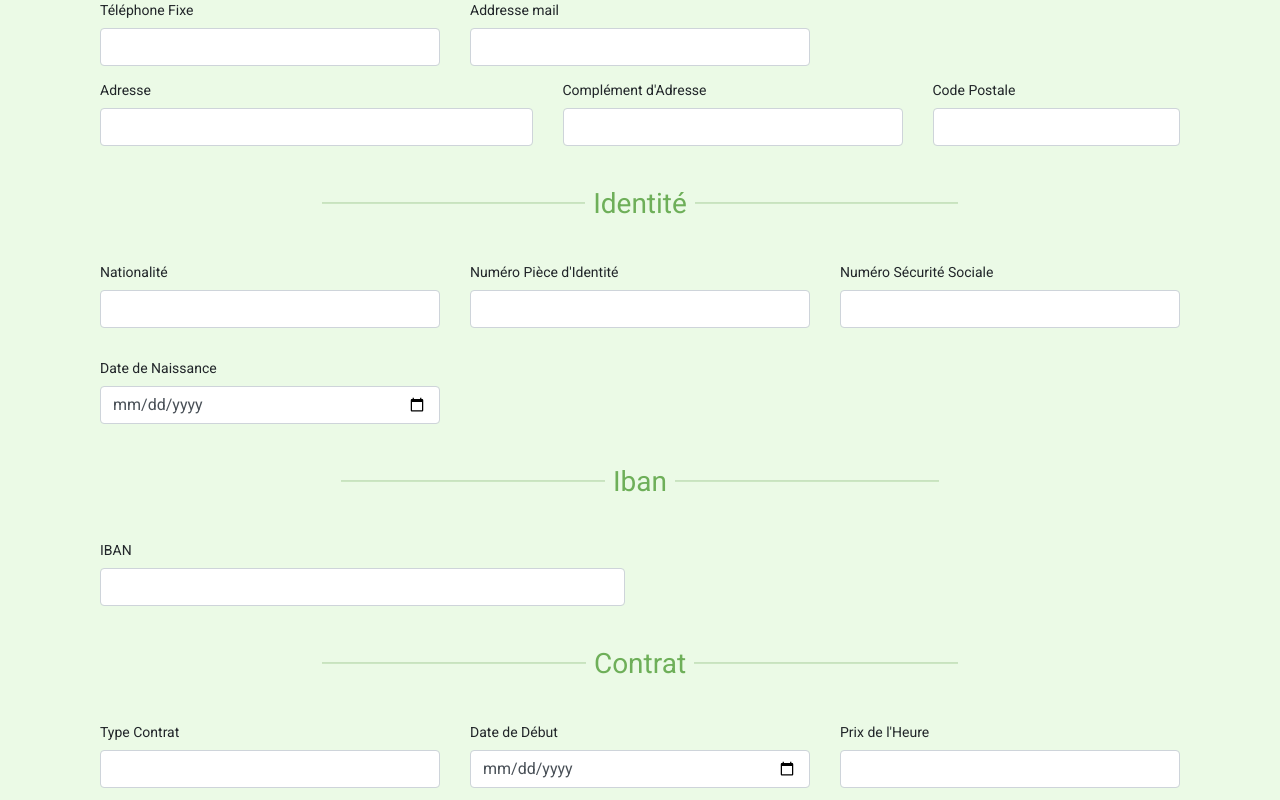
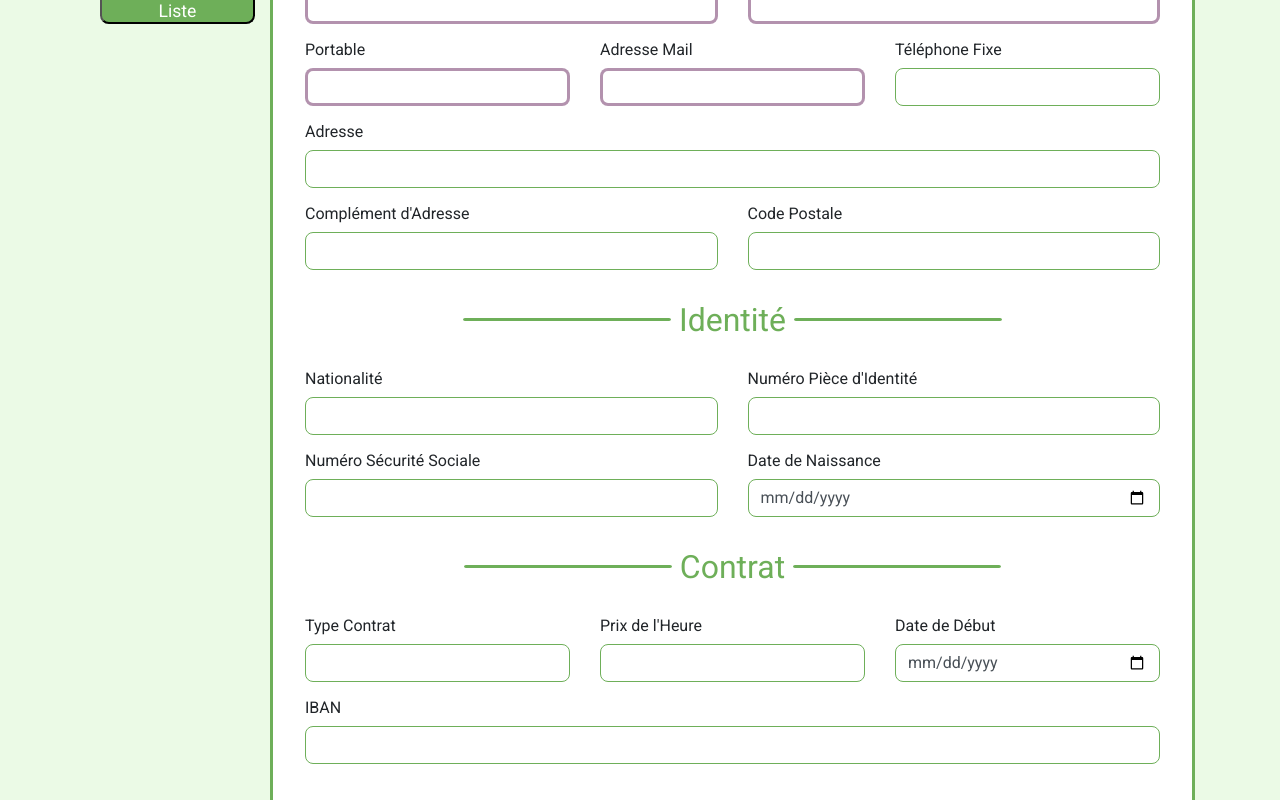
Before and after one commit to luisteixeiraprojet/front_angular, an Angular app: page /createEmployee in a window 1280 px wide. Shown: the part 360-1160 px from the top of the page. Built offline with nearby package versions, Linux system fonts and the light colour scheme.

Commit message:
css_form e funao create update employees

```diff
--- a/src/app/employee-by-id/employee-by-id.component.html
+++ b/src/app/employee-by-id/employee-by-id.component.html
@@ -1,5 +1,5 @@
 <div *ngIf="selectedEmployee" class="container ">
-  <h1 class="d-none d-md-block">{{ selectedEmployee.firstName }}</h1>
+  <h1 class="d-none d-md-block">{{ selectedEmployee.firstName}} {{ selectedEmployee.lastName}} </h1>
   <div class="d-flex flex-column flex-md-row">
   <div class="d-flex flex-row flex-md-column col-12 col-md-2 ">
 
--- a/src/app/form-new-employee/form-new-employee.component.css
+++ b/src/app/form-new-employee/form-new-employee.component.css
@@ -1,21 +1,35 @@
 .form-control.ng-touched.ng-invalid{
-  border: 2px solid red;
+  border: 2px solid  #631f5a7c;
 }
+
 .invalid{
-  border: 2px solid red;
-}
-.box{
-  border: 2px solid green;
+  border: 3px solid  #631f5a7c;
 }
 
 .title{
   font-size:2em;
   color:#6EAF59;
-  margin:1em;
-
+  margin:0.5em;
 }
 
 .form-items{
   margin-top:1em;
+}
 
+.firstButton{
+  margin-top: 2em;
+  margin-bottom: 0.5em;
 }
+
+.row{
+  margin-bottom: 2.5em ;
+}
+
+
+/*buttons*/
+@media (max-width: 768px) {
+  .firstButton{
+    margin-top: 0;
+    margin-bottom: 0;
+  }
+}
--- a/src/app/form-new-employee/form-new-employee.component.html
+++ b/src/app/form-new-employee/form-new-employee.component.html
@@ -1,15 +1,34 @@
 <div class="container">
-  <form name="createEmployeeForm">
+  <div class="d-flex flex-column flex-md-row">
+    <div class="d-flex flex-row flex-md-column col-12 col-md-2">
+      <button [routerLink]="['/']" class="firstButton">
+        Retour <br />
+        au <br />
+        Menu
+      </button>
+      <button
+        [routerLink]="['/employees']">
+        Retour <br />
+        à la <br />
+        Liste
+      </button>
+    </div>
+
+    <div class="box col-12 col-md-10">
+      <form
+        #createEmployeeForm="ngForm"
+        (ngSubmit)="submitOnClick(createEmployeeForm.form)">
+
         <!--Ver na net este link p submissao de forms: https://www.sitepoint.com/angular-forms/-->
-    <div class=" title d-flex justify-content-center">
-      <hr class="  w-25 mt-2 mr-2" />
+        <div class="title d-flex justify-content-center">
+          <hr class="w-25 mt-2 mr-2" />
           Coordonnées
           <hr class="w-25 mt-2 ml-2" />
         </div>
 
-        <div class="d-flex flex-column flex-md-row ">
+        <div class="row">
           <!--PRENOM-->
-          <div class="form-items col-12 col-md-4 ">
+          <div class="form-items col-12 col-md-6">
             <label for="firstName">Prénom</label>
             <input
               required
@@ -19,13 +38,13 @@
               #firstName="ngModel"
               id="firstName"
               type="text"
-              class="form-control"
+              class="form-control" [disabled]="isSubmiting"
               [ngClass]="{ invalid: firstName.invalid }"
             />
           </div>
 
           <!--NOM-->
-          <div class=" form-items col-12 col-md-4 ">
+          <div class="form-items col-12 col-md-6">
             <label for="lastName">Nom</label>
             <input
               required
@@ -35,13 +54,13 @@
               #lastName="ngModel"
               id="lastName"
               type="text"
-              class="form-control"
+              class="form-control" [disabled]="isSubmiting"
               [ngClass]="{ invalid: lastName.invalid }"
             />
           </div>
 
           <!--Num Téléphone-->
-          <div class="form-items col-12 col-md-4 ">
+          <div class="form-items col-12 col-md-4">
             <label for="mobilePhone">Portable</label>
             <input
               required
@@ -50,17 +69,33 @@
               name="mobilePhone"
               #mobilePhone="ngModel"
               id="mobilePhone"
-              type="text"
-              class="form-control"
+              type="tel"
+              class="form-control" [disabled]="isSubmiting"
               [ngClass]="{ invalid: mobilePhone.invalid }"
             />
           </div>
+
+           <!-- Email-->
+           <div class="form-items col-12 col-md-4">
+            <label for="email">Adresse Mail</label>
+            <input
+              required
+              [(ngModel)]="employee.email"
+              name="email"
+              #email="ngModel"
+              id="email"
+              type="email"
+              pattern="[a-z0-9._%+-]+@[a-z0-9.-]+\.[a-z]{2,4}$"
+              class="form-control" [disabled]="isSubmiting"
+              [ngClass]="{ invalid: email.invalid }"
+            />
+            <div class="alert alert-danger" *ngIf="email.errors?.pattern">
+              L'adresse mail n'est pas valide.
+            </div>
           </div>
 
-
-        <div class="d-flex flex-column flex-md-row " >
           <!-- Téléphone Fixe-->
-        <div class="form-items col-12 col-md-4 ">
+          <div class="form-items col-12 col-md-4">
             <label for="homePhone">Téléphone Fixe</label>
             <input
               [(ngModel)]="employee.homePhone"
@@ -68,33 +103,13 @@
               #homePhone="ngModel"
               id="homePhone"
               type="text"
-            class="form-control"
+              class="form-control" [disabled]="isSubmiting"
             />
           </div>
 
-          <!-- Email-->
-          <div class="form-items col-12 col-md-4 ">
-            <label for="email">Addresse mail</label>
-            <input
-              [(ngModel)]="employee.email"
-              name="email"
-              #email="ngModel"
-              id="email"
-              type="email"
-              pattern="[a-z0-9._%+-]+@[a-z0-9.-]+\.[a-z]{2,4}$"
-              class="form-control"
-            />
-            <div class="alert alert-danger" *ngIf="email.errors?.pattern">
-              L'adresse mail n'est pas valide.
-            </div>
-          </div>
-        </div>
 
-
-        <div class="d-flex flex-column flex-md-row  mb-5" >
           <!--Address-->
-
-          <div class="form-items col-12 col-md-5 ">
+          <div class="form-items col-12 col-md-12">
             <label for="address">Adresse</label>
             <input
               [(ngModel)]="employee.address"
@@ -102,12 +117,12 @@
               #addresse="ngModel"
               id="address"
               type="text"
-              class="form-control"
+              class="form-control" [disabled]="isSubmiting"
             />
           </div>
 
           <!--Complement dAdresse-->
-          <div class="form-items col-12 col-md-4 ">
+          <div class="form-items col-12 col-md-6">
             <label for="addressComplement ">Complément d'Adresse</label>
             <input
               [(ngModel)]="employee.addressComplement"
@@ -115,12 +130,12 @@
               #addressComplement="ngModel"
               id="addressComplement"
               type="text"
-              class="form-control"
+              class="form-control" [disabled]="isSubmiting"
             />
           </div>
 
           <!--Code Postale-->
-          <div class="form-items col-12 col-md-3 ">
+          <div class="form-items col-12 col-md-6">
             <label for="zipCode">Code Postale</label>
             <input
               [(ngModel)]="employee.zipCode"
@@ -128,23 +143,20 @@
               #zipCode="ngModel"
               id="zipCode"
               type="text"
-              class="form-control"
+              class="form-control" [disabled]="isSubmiting"
             />
           </div>
-
         </div>
 
-
-
-      <div class=" title d-flex justify-content-center">
-        <hr class=" w-25 mt-2 mr-2" />
+        <div class="title d-flex justify-content-center">
+          <hr class="w-25 mt-2 mr-2" />
           Identité
           <hr class="w-25 mt-2 ml-2" />
         </div>
 
-      <div class="d-flex flex-column flex-md-row  mb-3">
+        <div class="row">
           <!--nationality-->
-        <div class="form-items col-12 col-md-4 ">
+          <div class="form-items col-12 col-md-6">
             <label for="nationality">Nationalité</label>
             <input
               [(ngModel)]="employee.nationality"
@@ -152,12 +164,12 @@
               #nationality="ngModel"
               id="nationality"
               type="text"
-            class="form-control"
+              class="form-control" [disabled]="isSubmiting"
             />
           </div>
 
           <!--identityNumber-->
-        <div class="form-items col-12 col-md-4 ">
+          <div class="form-items col-12 col-md-6">
             <label for="identityNumber">Numéro Pièce d'Identité</label>
             <input
               [(ngModel)]="employee.identityNumber"
@@ -165,12 +177,12 @@
               #identityNumber="ngModel"
               id="identityNumber"
               type="text"
-            class="form-control"
+              class="form-control" [disabled]="isSubmiting"
             />
           </div>
 
           <!--socialNumber-->
-        <div class="form-items col-12 col-md-4 ">
+          <div class="form-items col-12 col-md-6">
             <label for="socialNumber">Numéro Sécurité Sociale</label>
             <input
               [(ngModel)]="employee.socialNumber"
@@ -178,14 +190,12 @@
               #socialNumber="ngModel"
               id="socialNumber"
               type="text"
-            class="form-control"
+              class="form-control" [disabled]="isSubmiting"
             />
           </div>
-      </div>
 
-      <div class="d-flex flex-column flex-md-row  mb-5">
           <!--birthdayDate-->
-        <div class="form-items col-6 col-md-4 ">
+          <div class="form-items col-12 col-md-6">
             <label for="birthdayDate">Date de Naissance</label>
             <input
               [(ngModel)]="employee.birthdayDate"
@@ -193,20 +203,62 @@
               #birthdayDate="ngModel"
               id="birthdayDate"
               type="date"
-            class="form-control"
+              class="form-control" [disabled]="isSubmiting"
             />
           </div>
         </div>
 
 
-      <div class=" title d-flex justify-content-center">
-        <hr class="  w-25 mt-2 mr-2" />
-        Iban
+        <div class="title d-flex justify-content-center">
+          <hr class="w-25 mt-2 mr-2" />
+          Contrat
           <hr class="w-25 mt-2 ml-2" />
         </div>
-    <div class="d-flex flex-column flex-md-row  mb-5">
+        <div class="row">
+          <!--typeContract-->
+          <div class="form-items col-6 col-md-4">
+            <label for="typeContract">Type Contrat</label>
+            <input
+              [(ngModel)]="employee.typeContract"
+              name="typeContract"
+              #typeContract="ngModel"
+              id="typeContract"
+              type="text"
+              class="form-control" [disabled]="isSubmiting"
+            />
+          </div>
+
+
+          <!--hourlyPrice-->
+          <div class="form-items col-6 col-md-4">
+            <label for="hourlyPrice">Prix de l'Heure</label>
+            <input
+              [(ngModel)]="employee.hourlyPrice"
+              name="hourlyPrice"
+              #hourlyPrice="ngModel"
+              id="hourlyPrice"
+              type="number"
+              class="form-control" [disabled]="isSubmiting"
+            />
+          </div>
+
+          <!--joinDate-->
+          <div class="form-items col-12 col-md-4">
+            <label for="joinDate">Date de Début</label>
+            <input
+              [(ngModel)]="employee.joinDate"
+              name="joinDate"
+              #joinDate="ngModel"
+              id="joinDate"
+              type="date"
+              class="form-control" [disabled]="isSubmiting"
+            />
+          </div>
+          <!--| date:"MM/dd/yyyy'-->
+
+
              <!--iban-->
-      <div class="form-items col-12 col-md-6">
+             <div class="form-items col-12">
               <label for="iban">IBAN</label>
               <input
                 [(ngModel)]="employee.iban"
@@ -214,59 +266,18 @@
                 #iban="ngModel"
                 id="iban"
                 type="text"
-          class="form-control"
+                class="form-control" [disabled]="isSubmiting"
               />
             </div>
         </div>
 
-    <div class=" title d-flex  justify-content-center">
-      <hr class="  w-25 mt-2 mr-2" />
-      Contrat
-      <hr class="w-25 mt-2 ml-2" />
+        <input type="submit" value="submit" [disabled]="isSubmiting"/>
+      </form>
     </div>
-    <div class="d-flex flex-column flex-md-row  mb-5">
-      <!--typeContract-->
-      <div class="form-items col-6 col-md-4  ">
-        <label for="typeContract">Type Contrat</label>
-        <input
-          [(ngModel)]="employee.typeContract"
-          name="typeContract"
-          #typeContract="ngModel"
-          id="typeContract"
-          type="text"
-          class="form-control"
-        />
-      </div>
-
-      <!--joinDate-->
-      <div class="form-items col-6 col-md-4 ">
-        <label for="joinDate">Date de Début</label>
-        <input
-          [(ngModel)]="employee.joinDate"
-          name="joinDate"
-          #joinDate="ngModel"
-          id="joinDate"
-          type="date"
-          class="form-control"
-        />
-      </div>
-      <!--| date:"MM/dd/yyyy'-->
-      <!--hourlyPrice-->
-      <div class="form-items col-6 col-md-4  ">
-        <label for="hourlyPrice">Prix de l'Heure</label>
-        <input
-          [(ngModel)]="employee.hourlyPrice"
-          name="hourlyPrice"
-          #hourlyPrice="ngModel"
-          id="hourlyPrice"
-          type="text"
-          class="form-control"
-        />
   </div>
 </div>
 
-    <button type="submit" class="btn btn-primary" (click)="createOrUpdate()">
+<!--
+    <button type="submit" class="btn btn-primary"(click)="createOrUpdate()" >
       Enregistrer
-    </button>
-  </form>
-</div>
+  </button>-->
--- a/src/app/form-new-employee/form-new-employee.component.ts
+++ b/src/app/form-new-employee/form-new-employee.component.ts
@@ -4,52 +4,59 @@ import { Component, OnInit } from '@angular/core';
 import { EmployeesService } from './../employees.service';
 import { ActivatedRoute } from '@angular/router';
 
-
-
 @Component({
   selector: 'form-new-employee',
   templateUrl: './form-new-employee.component.html',
-  styleUrls: ['./form-new-employee.component.css']
+  styleUrls: ['./form-new-employee.component.css'],
 })
-
 export class FormNewEmployeeComponent implements OnInit {
+  //button submit
+  isSubmiting = false;
 
   //UPDATE: Employee BY id
-
   employeeObject;
 
   //________Pour CREER EMPLOYEE
   employee = {
+    firstName: '',
+    lastName: '',
+    mobilePhone: '',
+    homePhone: '',
+    email: '',
+    address: '',
+    addressComplement: '',
+    zipCode: '',
+    nationality: '',
+    identityNumber: '',
+    socialNumber: '',
+    birthdayDate: '',
+    iban: '',
+    typeContract: '',
+    joinDate: '',
+    hourlyPrice: '',
+  };
 
-    firstName:"",
-    lastName:"",
-    mobilePhone: "",
-    homePhone:"",
-    email:"",
-    address:"",
-    addressComplement:"",
-    zipCode:"",
-    nationality:"",
-    identityNumber:"",
-    socialNumber:"",
-    birthdayDate:"",
-    iban:"",
-    typeContract:"",
-    joinDate:"",
-    hourlyPrice:""
-  }
+  constructor(
+    private employeesService: EmployeesService,
+    private router: Router,
+    private _Activatedroute: ActivatedRoute,
+    private betweenComponents: BetweenComponentsService
+  ) {}
 
-  constructor(private employeesService : EmployeesService, private router: Router, private _Activatedroute:ActivatedRoute, private betweenComponents:BetweenComponentsService){}
-
-  ngOnInit(){
+  ngOnInit() {
     //so it runs only when its the route to update
-    if(this.router.url != '/createEmployee'){
+    if (this.router.url != '/createEmployee') {
       this.employeeObject = this.betweenComponents.getEmployeeToUpdate();
       // this.employee = this.employeeObject;
 
       this.employee.firstName = this.employeeObject.firstName;
-    console.log("FORM NEW EMPLOYEE LINHA 52: ficando igual ao getEmployee to update " + this.employee.firstName + " e o do get e " + this.employeeObject.firstName);
-    this.employee.lastName = this.employeeObject.lastName
+      console.log(
+        'FORM NEW EMPLOYEE LINHA 52: ficando igual ao getEmployee to update ' +
+          this.employee.firstName +
+          ' e o do get e ' +
+          this.employeeObject.firstName
+      );
+      this.employee.lastName = this.employeeObject.lastName;
       this.employee.mobilePhone = this.employeeObject.mobilePhone;
       this.employee.homePhone = this.employeeObject.homePhone;
       this.employee.email = this.employeeObject.email;
@@ -59,35 +66,52 @@ export class FormNewEmployeeComponent implements OnInit {
       this.employee.nationality = this.employeeObject.nationality;
       this.employee.identityNumber = this.employeeObject.identityNumber;
       this.employee.socialNumber = this.employeeObject.socialNumber;
-    this.employee.birthdayDate = this.employeeObject.birthdayDate.split("T")[0];
+      this.employee.birthdayDate = this.employeeObject.birthdayDate.split(
+        'T'
+      )[0];
       this.employee.iban = this.employeeObject.iban;
       this.employee.typeContract = this.employeeObject.typeContract;
-    this.employee.joinDate = this.employeeObject.joinDate.split("T")[0];
+      this.employee.joinDate = this.employeeObject.joinDate.split('T')[0];
       this.employee.hourlyPrice = this.employeeObject.hourlyPrice;
 
-   console.log("FORM NEW EMPLOYEE LINHA 52: ficando igual ao getEmployee to update " + this.employee.firstName + " e o do get e " + this.employeeObject.firstName);
-  console.log("a data nascimento : " + this.employee.birthdayDate + "data de joindate: " + this.employee.joinDate );
+      //console.log("FORM NEW EMPLOYEE LINHA 52: ficando igual ao getEmployee to update " + this.employee.firstName + " e o do get e " + this.employeeObject.firstName);
+      //console.log("a data nascimento : " + this.employee.birthdayDate + "data de joindate: " + this.employee.joinDate );
     }
-  }//closes ng
+  } //closes ngOnInit
 
+  submitOnClick(form) {
+    if (form.valid) {
+      this.isSubmiting = true;
+      this.createOrUpdate();
+      form.reset();
+    } else {
+      alert('Veuillez remplir les champs obligatoires.');
+    }
+  }
 
-
-  async createOrUpdate(){
+  async createOrUpdate() {
     let id;
-    if(this.router.url === '/createEmployee'){
-    let createdEmployee : any; //'cause of typology. typesript requires type of variable (and object doesnt always have the id. with any it doesn't matter). To not have erreurs of compilation before obtaining the id
-    createdEmployee = await this.employeesService.createEmployee(this.employee);
+    try {
+      if (this.router.url === '/createEmployee') {
+        let createdEmployee: any; //'cause of typology. typesript requires type of variable (and object doesnt always have the id. with any it doesn't matter). To not have erreurs of compilation before obtaining the id
+        createdEmployee = await this.employeesService.createEmployee(
+          this.employee
+        );
         id = createdEmployee.Id_employee;
-  }
-  else{
-    let updatedEmployee=  await this.employeesService.updateEmployee(this.employeeObject.Id_employee, this.employee);
+      } else {
+        let updatedEmployee = await this.employeesService.updateEmployee(
+          this.employeeObject.Id_employee,
+          this.employee
+        );
         id = this.employeeObject.Id_employee;
       }
       setTimeout(() => {
-    this.router.navigate(['/employees/'+ id]);
+        this.router.navigate(['/employees/' + id]);
       }, 500);
-
+    } catch (error) {
+      console.log(error);
+      alert("Attention le formulaire n'est pas bien rempli!");
+      this.isSubmiting=false;
     }
-
-
-}//closes class
+  }
+} //closes class
--- a/src/styles.css
+++ b/src/styles.css
@@ -2,6 +2,12 @@
 
 html, body { height: 100%;  background:#ebfae6; }
 body { margin: 0; font-family: Roboto, "Helvetica Neue", sans-serif; }
+.mat-body,
+.mat-body-1,
+.mat-typography {
+  font: 400 16px/20px Roboto, "Helvetica Neue", sans-serif;
+  letter-spacing: normal;
+}
 button{
   background-color:#6EAF59 ;
   color: #FFFFFF;
@@ -18,5 +24,26 @@ button:hover{
     border-color: #6EAF59;
     box-shadow: 0 6px 8px 0 #631f5a7c;
     transition: 0.5s;
+}
+
+.box{
+  border: 3.5px solid #6EAF59;
+  border-radius:0.5em;
+  padding: 2em;
+  margin-left:0;
+  margin-right: 0;
+  margin-bottom: 0.5em;
+  background-color:#fff;
+}
+
+hr{
+  border:1px solid #6EAF59;
+  border-radius: 0.5em;
+  opacity: 1;
+}
+
+.form-control{
+  border:1px solid #6EAF59 ;
+  border-radius: 0.5em ;
 
 }
```
Also changed, not shown: src/app/all-employees/all-employees.component.html (+5 -6 lines). Lines whose indentation alone changed are shown as unchanged.
